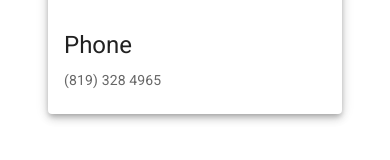
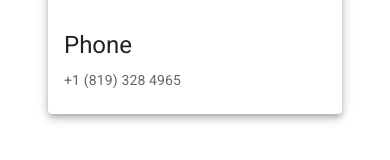
Before and after one commit to sashalex007/my-profile, a React (Create React App) app: page / in a window 390 px wide. Shown: the part 5865-6025 px from the top of the page. Built offline with nearby package versions, Linux system fonts and the light colour scheme.

Commit message:
added area code to phone number

```diff
--- a/src/components/contact.js
+++ b/src/components/contact.js
@@ -30,7 +30,7 @@ export default function ContactCard() {
                         Phone
                     </Typography>
                     <Typography variant="body2" color="text.secondary">
-                        (819) 328 4965
+                        +1 (819) 328 4965
                     </Typography>
                 </CardContent>
             </Card>
```
